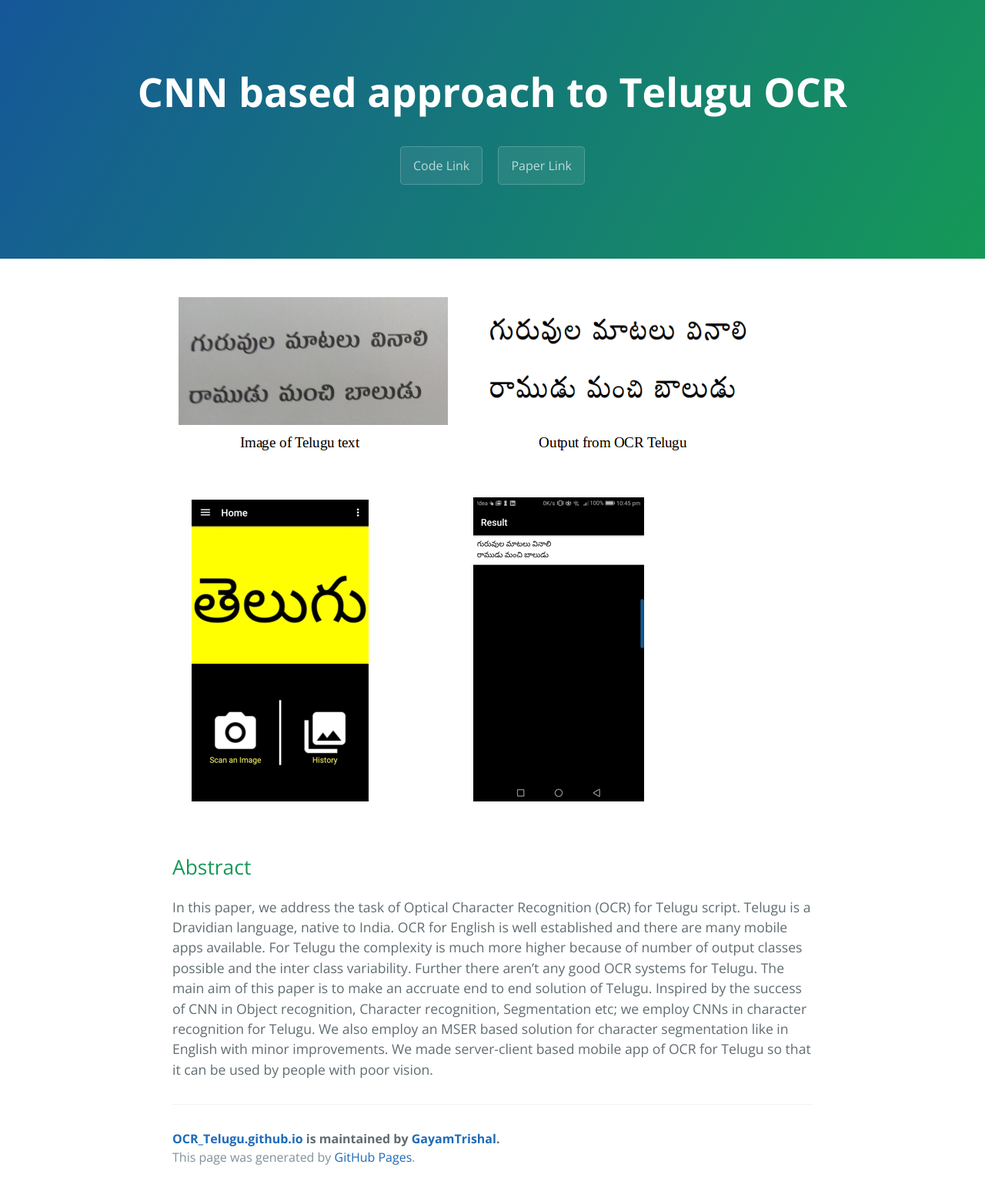
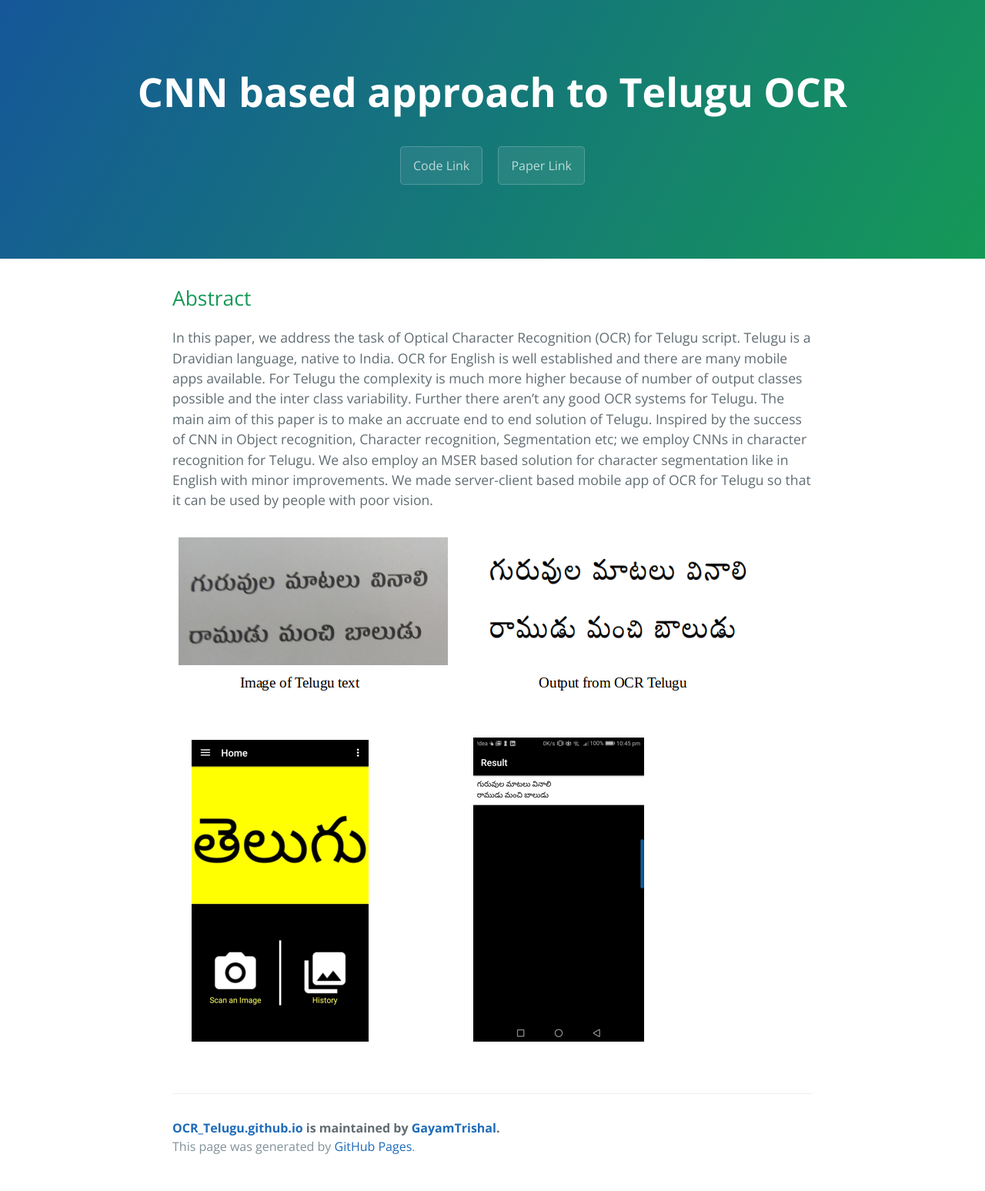
Before and after one commit to GayamTrishal/OCR_Telugu.github.io, a Jekyll site: the page built from index.md, in a window 1280 px wide. Shown: the whole page at 77% size. Built offline with Jekyll 4.4.1, drawn with Linux system fonts in a browser that asks for light colours; our own code applies the rules of GitHub Pages for plain Markdown files; the repository's description, which GitHub fills in, is left out.

```diff
--- a/index.md
+++ b/index.md
@@ -1,7 +1,7 @@
+## Abstract
+
+In this paper, we address the task of Optical Character Recognition (OCR) for Telugu script. Telugu is a Dravidian language, native to India. OCR for English is well established and there are many mobile apps available. For Telugu the complexity is much more higher because of number of output classes possible and the inter class variability. Further there aren't any good OCR systems for Telugu. The main aim of this paper is to make an accruate end to end solution of Telugu. Inspired by the success of CNN in Object recognition, Character recognition, Segmentation etc; we employ CNNs in character recognition for Telugu. We also employ an MSER based solution for character segmentation like in English with minor improvements. We made server-client based mobile app of OCR for Telugu so that it can be used by people with poor vision.
+
 ![OCR App](OCR_result.png)
 
 ![App](AppResult.PNG)
-
-## Abstract
-
-In this paper, we address the task of Optical Character Recognition (OCR) for Telugu script. Telugu is a Dravidian language, native to India. OCR for English is well established and there are many mobile apps available. For Telugu the complexity is much more higher because of number of output classes possible and the inter class variability. Further there aren't any good OCR systems for Telugu. The main aim of this paper is to make an accruate end to end solution of Telugu. Inspired by the success of CNN in Object recognition, Character recognition, Segmentation etc; we employ CNNs in character recognition for Telugu. We also employ an MSER based solution for character segmentation like in English with minor improvements. We made server-client based mobile app of OCR for Telugu so that it can be used by people with poor vision.
```
